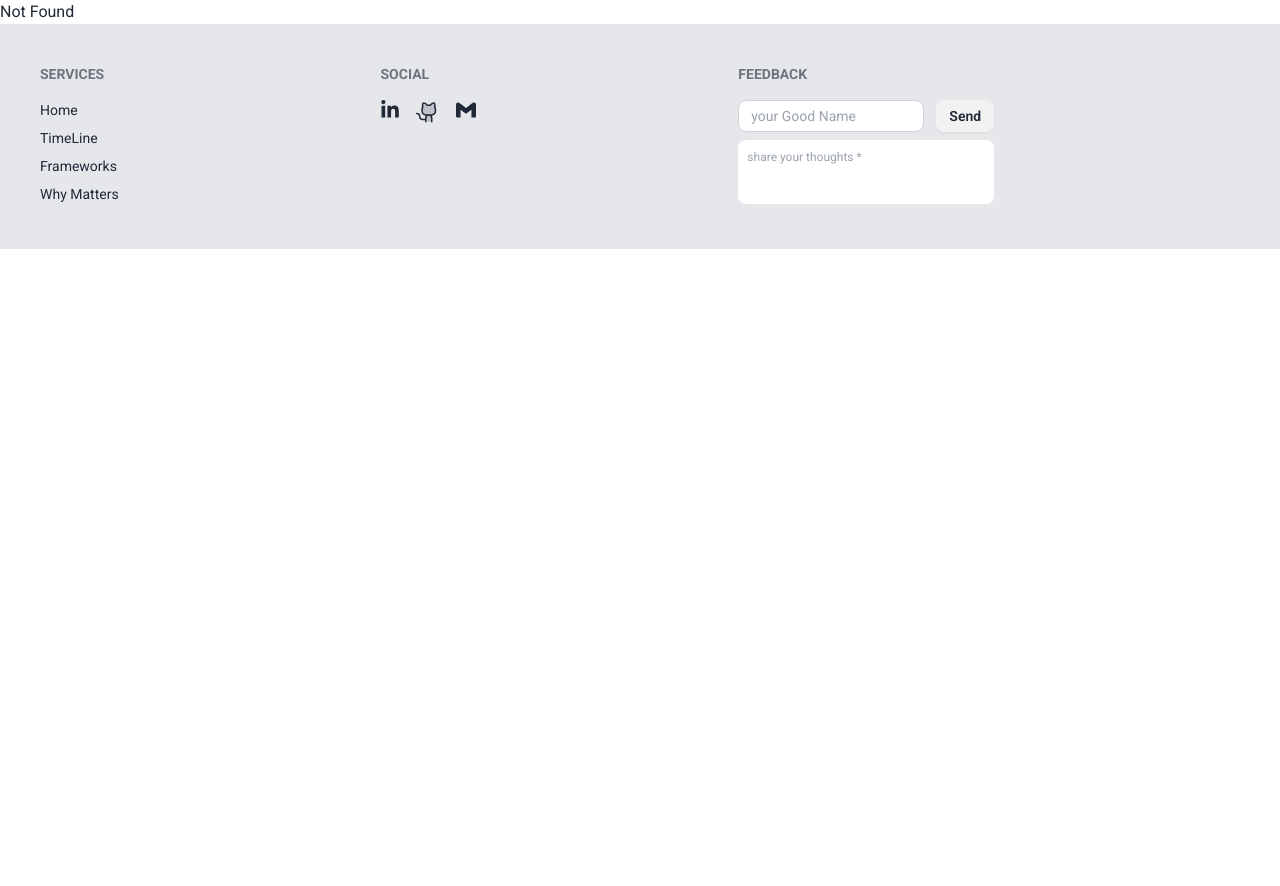
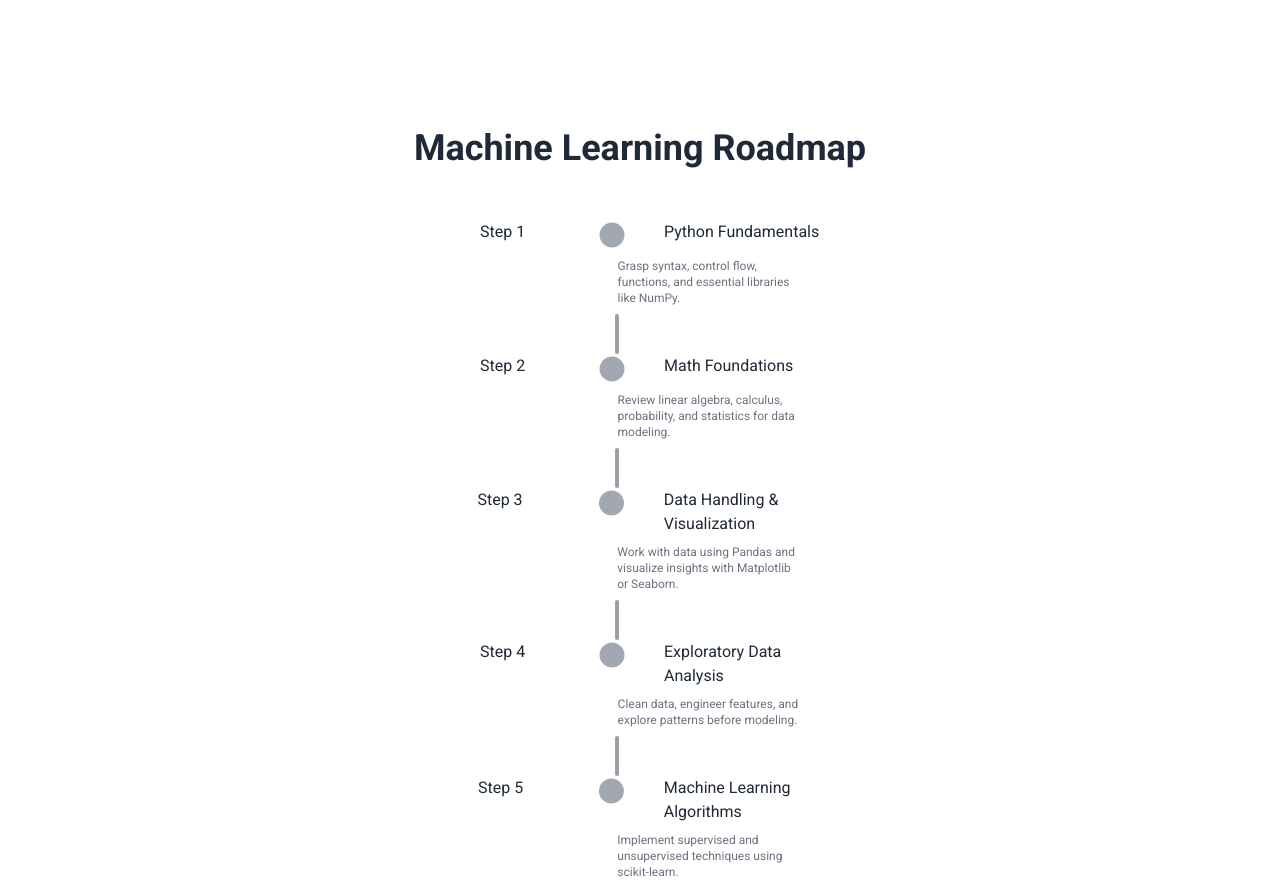
Before and after one commit to thealihamza04/CodeSphere, a React (Vite) app: page /ml-roadmap in a window 1280 px wide. Before the commit this address had no page. Shown: the top 886 px of the page. Before the commit the page ends 800 px from the top, so only its background shows below. Built offline with nearby package versions, Linux system fonts and the light colour scheme; what tailwindcss-motion would draw is missing.

Commit message:
feat: add machine learning roadmap timeline

```diff
--- a/src/App.jsx
+++ b/src/App.jsx
@@ -9,6 +9,7 @@ import Frameworks from "./Components/Frameworks";
 import Tool_Lib from "./Components/Tool_Lib";
 import Languages from "./Components/Languages";
 import TimeLine from "./Components/TimeLine.jsx";
+import MLRoadmap from "./Components/MLRoadmap.jsx";
 import VersionControl from "./Components/VersionControl";
 import Footer from "./Components/Footer.jsx";
 import { Toaster } from "react-hot-toast";
@@ -28,6 +29,7 @@ const Layout = () => {
           element={<Tool_Lib />}
         />
         <Route path='/TimeLine' element={<TimeLine />} />
+        <Route path='/ml-roadmap' element={<MLRoadmap />} />
         <Route
           path='/developer-essential-skills'
           element={<VersionControl />}
--- a/src/Components/Footer.jsx
+++ b/src/Components/Footer.jsx
@@ -55,6 +55,9 @@ const Footer = () => {
           </Link>
           <Link to={"/TimeLine"} className='link link-hover '>
             TimeLine
+          </Link>
+          <Link to={"/ml-roadmap"} className='link link-hover '>
+            ML Roadmap
           </Link>
           <Link to={"/Frameworks"} className='link link-hover '>
             Frameworks
--- /dev/null
+++ b/src/Components/MLRoadmap.jsx
@@ -0,0 +1,94 @@
+import mlRoadmap from "../Data/MLRoadmap.js";
+import { useEffect, useRef } from "react";
+import { useInView } from "motion/react";
+import TimeLineCard from "./cards/TimeLine/TimeLineCard.jsx";
+import Line from "./cards/TimeLine/Line.jsx";
+import useSEO from "./Hooks/useSEO";
+
+const MLRoadmap = () => {
+  const ref = useRef();
+  const isInView = useInView(ref, { once: true });
+
+  useSEO({
+    title: "Machine Learning Roadmap | CodeSphere",
+    description:
+      "Step-by-step machine learning roadmap from Python fundamentals to MLOps.",
+    keywords:
+      "machine learning roadmap, ml learning path, CodeSphere, thealihamza04",
+    canonical: "https://codes-sphere.vercel.app/ml-roadmap",
+    og: {
+      title: "Machine Learning Roadmap | CodeSphere",
+      description:
+        "Step-by-step machine learning roadmap from Python fundamentals to MLOps.",
+      url: "https://codes-sphere.vercel.app/ml-roadmap",
+      type: "website",
+    },
+    twitter: {
+      card: "summary_large_image",
+      title: "Machine Learning Roadmap | CodeSphere",
+      description:
+        "Step-by-step machine learning roadmap from Python fundamentals to MLOps.",
+    },
+    structuredData: {
+      "@context": "https://schema.org",
+      "@graph": [
+        {
+          "@type": "Article",
+          name: "Machine Learning Roadmap",
+          url: "https://codes-sphere.vercel.app/ml-roadmap",
+        },
+        {
+          "@type": "BreadcrumbList",
+          itemListElement: [
+            {
+              "@type": "ListItem",
+              position: 1,
+              name: "Home",
+              item: "https://codes-sphere.vercel.app/",
+            },
+            {
+              "@type": "ListItem",
+              position: 2,
+              name: "Machine Learning Roadmap",
+              item: "https://codes-sphere.vercel.app/ml-roadmap",
+            },
+          ],
+        },
+      ],
+    },
+  });
+
+  useEffect(() => {
+    window.scrollTo({ top: 0, behavior: "instant" });
+  }, []);
+
+  return (
+    <div className='min-h-screen px-12 py-20 overflow-x-hidden'>
+      <h1 className='text-4xl font-bold py-12 text-center'>Machine Learning Roadmap</h1>
+      <div>
+        <ul className='flex flex-col justify-center items-center'>
+          {Object.entries(mlRoadmap).map(([topic, info], index) => (
+            <li
+              key={index}
+              className={`min-w-52 md:min-w-60 my-1 ${
+                isInView
+                  ? "motion-translate-x-in-[0%] motion-translate-y-in-[95%]"
+                  : ""
+              }`}
+              ref={ref}
+            >
+              <Line gap={info.gap} />
+              <TimeLineCard
+                released={info.released}
+                language={topic}
+                description={info.description}
+              />
+            </li>
+          ))}
+        </ul>
+      </div>
+    </div>
+  );
+};
+
+export default MLRoadmap;
--- a/src/Components/cards/TimeLine/TimeLineCard.jsx
+++ b/src/Components/cards/TimeLine/TimeLineCard.jsx
@@ -1,9 +1,9 @@
-import React from "react";
+/* eslint-disable react/prop-types */
 import { MdCircle } from "react-icons/md";
 import { motion, useInView } from "motion/react";
 import { useRef } from "react";
 
-const TimeLineCard = ({ released, language }) => {
+const TimeLineCard = ({ released, language, description }) => {
   const ref = useRef(null);
   const isInView = useInView(ref, { once: true, margin: "10px 0px 0px" });
 
@@ -17,10 +17,14 @@ const TimeLineCard = ({ released, language }) => {
         } `}
       >
         <h1 className='min-w-[25%]  '>{released}</h1>
-        <MdCircle className='min-w-[20%] text-3xl text-slate-700 opacity-45' />{" "}
-        {/* Set width and height to 10 */}
+        <MdCircle className='min-w-[20%] text-3xl text-slate-700 opacity-45' />
         <h1 className='min-w-[50%] '>{language}</h1>
       </div>
+      {description && (
+        <p className='ml-[45%] md:ml-[43%] mt-2 text-xs text-gray-500 max-w-xs'>
+          {description}
+        </p>
+      )}
     </motion.div>
   );
 };
--- /dev/null
+++ b/src/Data/MLRoadmap.js
@@ -0,0 +1,52 @@
+const mlRoadmap = {
+  "Python Fundamentals": {
+    released: "Step 1",
+    description:
+      "Grasp syntax, control flow, functions, and essential libraries like NumPy.",
+    gap: 0,
+  },
+  "Math Foundations": {
+    released: "Step 2",
+    description:
+      "Review linear algebra, calculus, probability, and statistics for data modeling.",
+    gap: 2,
+  },
+  "Data Handling & Visualization": {
+    released: "Step 3",
+    description:
+      "Work with data using Pandas and visualize insights with Matplotlib or Seaborn.",
+    gap: 2,
+  },
+  "Exploratory Data Analysis": {
+    released: "Step 4",
+    description:
+      "Clean data, engineer features, and explore patterns before modeling.",
+    gap: 2,
+  },
+  "Machine Learning Algorithms": {
+    released: "Step 5",
+    description:
+      "Implement supervised and unsupervised techniques using scikit-learn.",
+    gap: 2,
+  },
+  "Model Evaluation & Tuning": {
+    released: "Step 6",
+    description:
+      "Use cross-validation, metrics, and hyperparameter search to improve models.",
+    gap: 2,
+  },
+  "Deep Learning": {
+    released: "Step 7",
+    description:
+      "Build neural networks with TensorFlow or PyTorch for complex tasks.",
+    gap: 2,
+  },
+  "Deployment & MLOps": {
+    released: "Step 8",
+    description:
+      "Serve models via APIs, monitor performance, and maintain data pipelines.",
+    gap: 2,
+  },
+};
+
+export default mlRoadmap;
```
